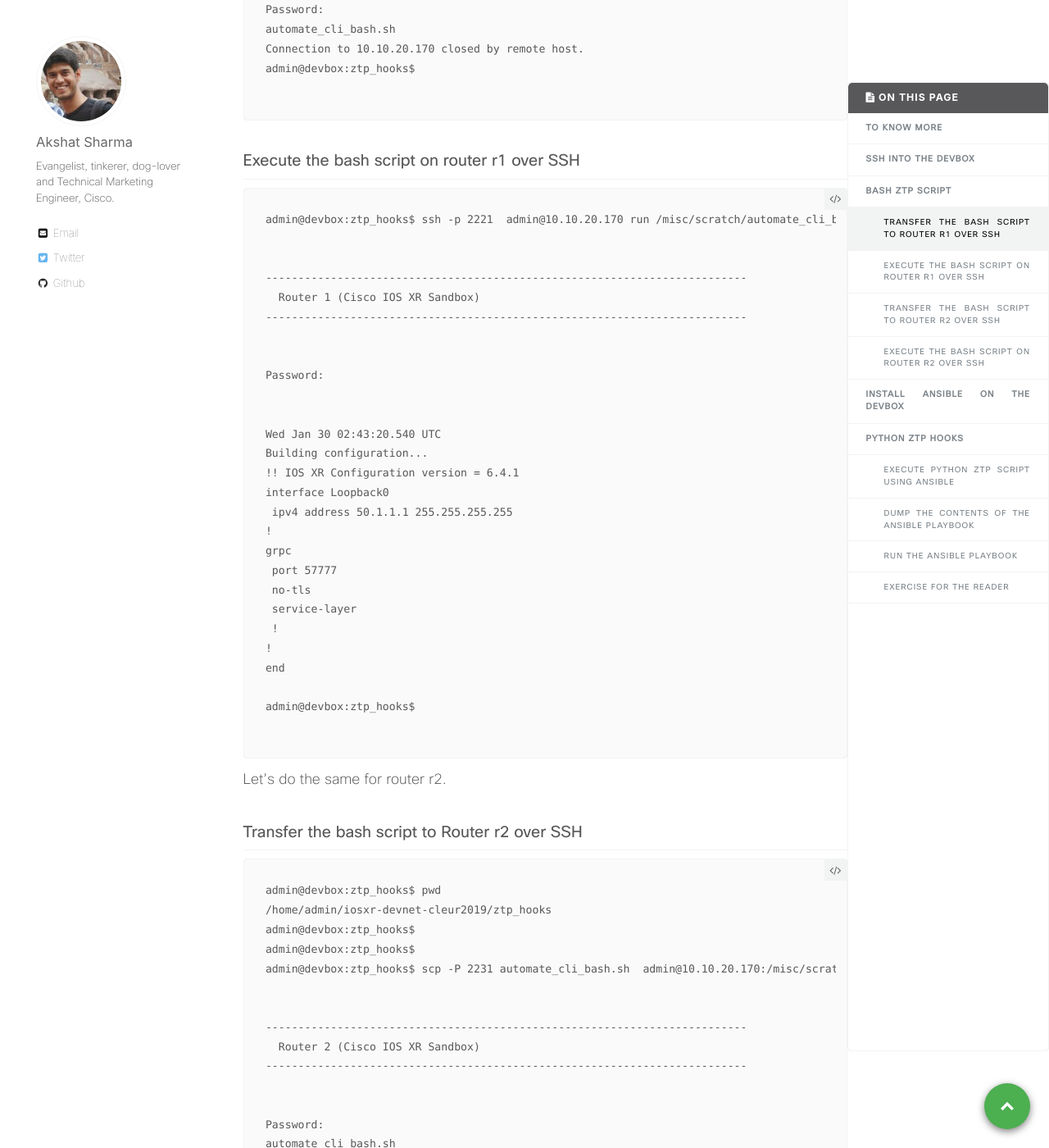
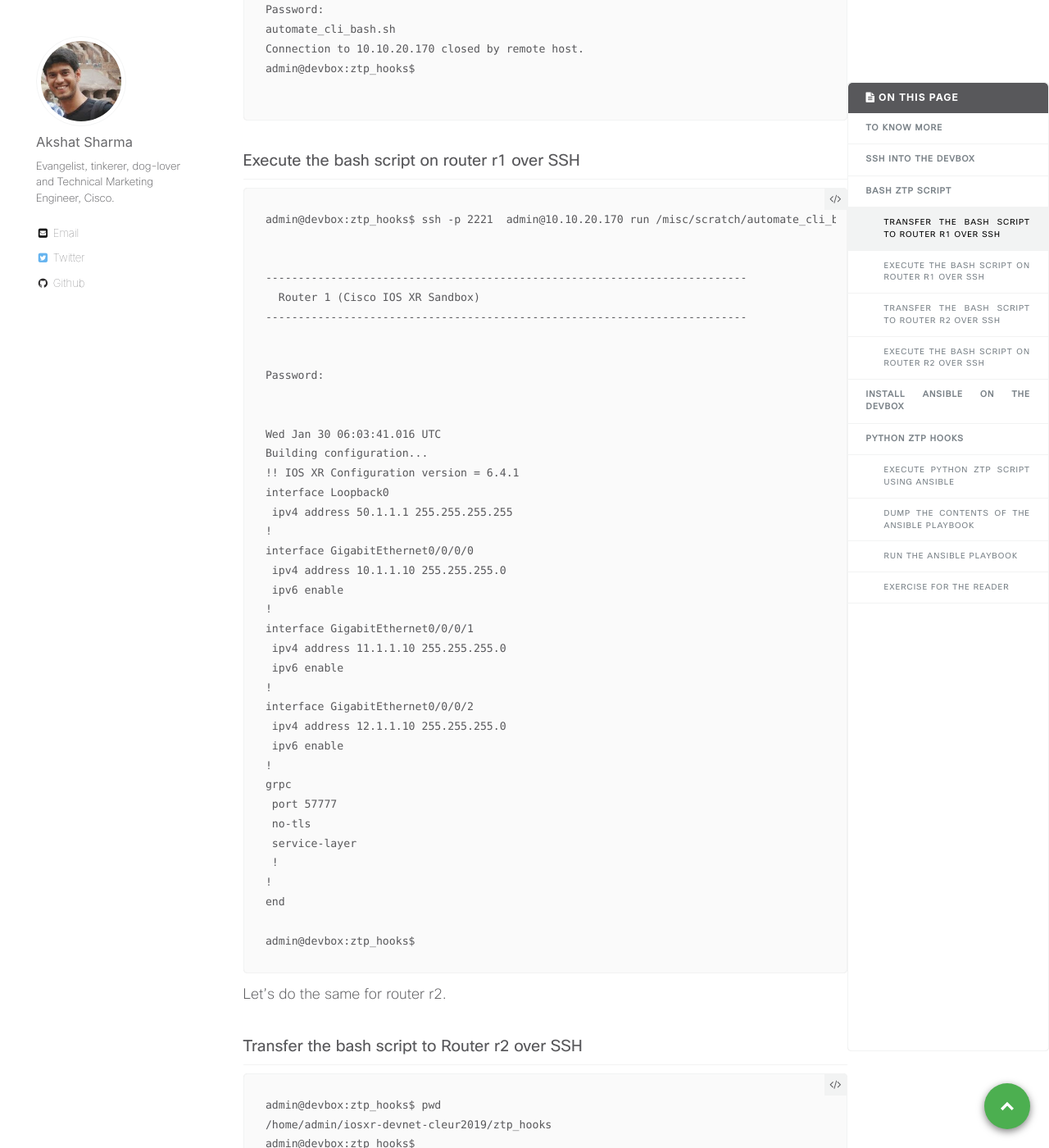
Before and after one commit to nanog75/hackathon, a Jekyll site: the page built from _wkinstructions/2018-06-12-step-1-ios-xr-ztp-bash-and-python-hooks.md, in a window 1280 px wide and 1400 px high, scrolled down 4499 px. Shown: the whole window at 82% size. Built offline with Jekyll 4.4.1, drawn with Linux system fonts in a browser that asks for light colours; comment, search, counter and statistics services are not loaded.

Commit message:
Update 2018-06-12-step-1-ios-xr-ztp-bash-and-python-hooks.md

````diff
--- a/_wkinstructions/2018-06-12-step-1-ios-xr-ztp-bash-and-python-hooks.md
+++ b/_wkinstructions/2018-06-12-step-1-ios-xr-ztp-bash-and-python-hooks.md
@@ -204,11 +204,23 @@ admin@devbox:ztp_hooks$ ssh -p 2221  admin@10.10.20.170 run /misc/scratch/automa
 Password:
 
 
-Wed Jan 30 02:43:20.540 UTC
+Wed Jan 30 06:03:41.016 UTC
 Building configuration...
 !! IOS XR Configuration version = 6.4.1
 interface Loopback0
  ipv4 address 50.1.1.1 255.255.255.255
+!
+interface GigabitEthernet0/0/0/0
+ ipv4 address 10.1.1.10 255.255.255.0
+ ipv6 enable
+!
+interface GigabitEthernet0/0/0/1
+ ipv4 address 11.1.1.10 255.255.255.0
+ ipv6 enable
+!
+interface GigabitEthernet0/0/0/2
+ ipv4 address 12.1.1.10 255.255.255.0
+ ipv6 enable
 !
 grpc
  port 57777
@@ -219,7 +231,6 @@ grpc
 end
 
 admin@devbox:ztp_hooks$
-
 ```
 
 
````
